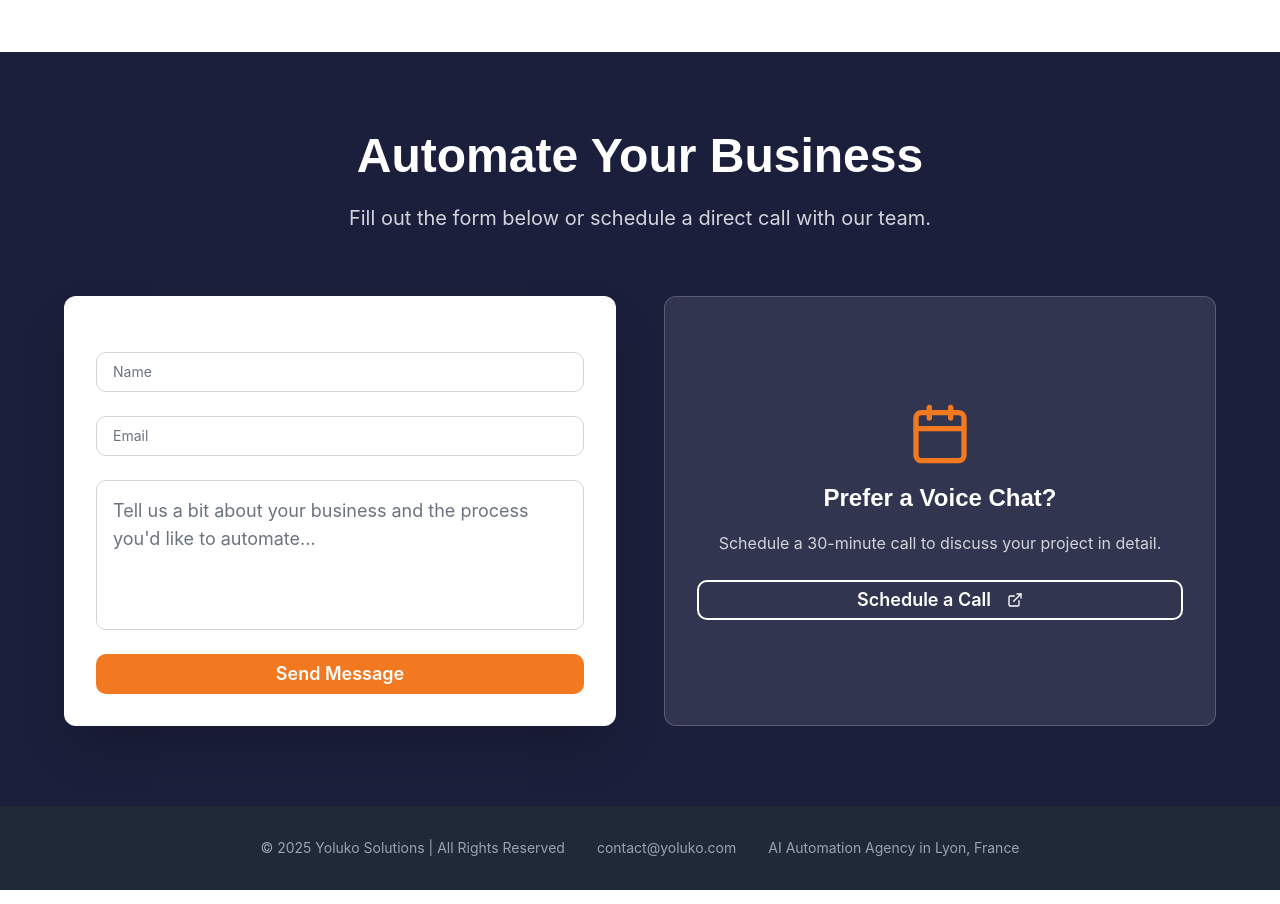
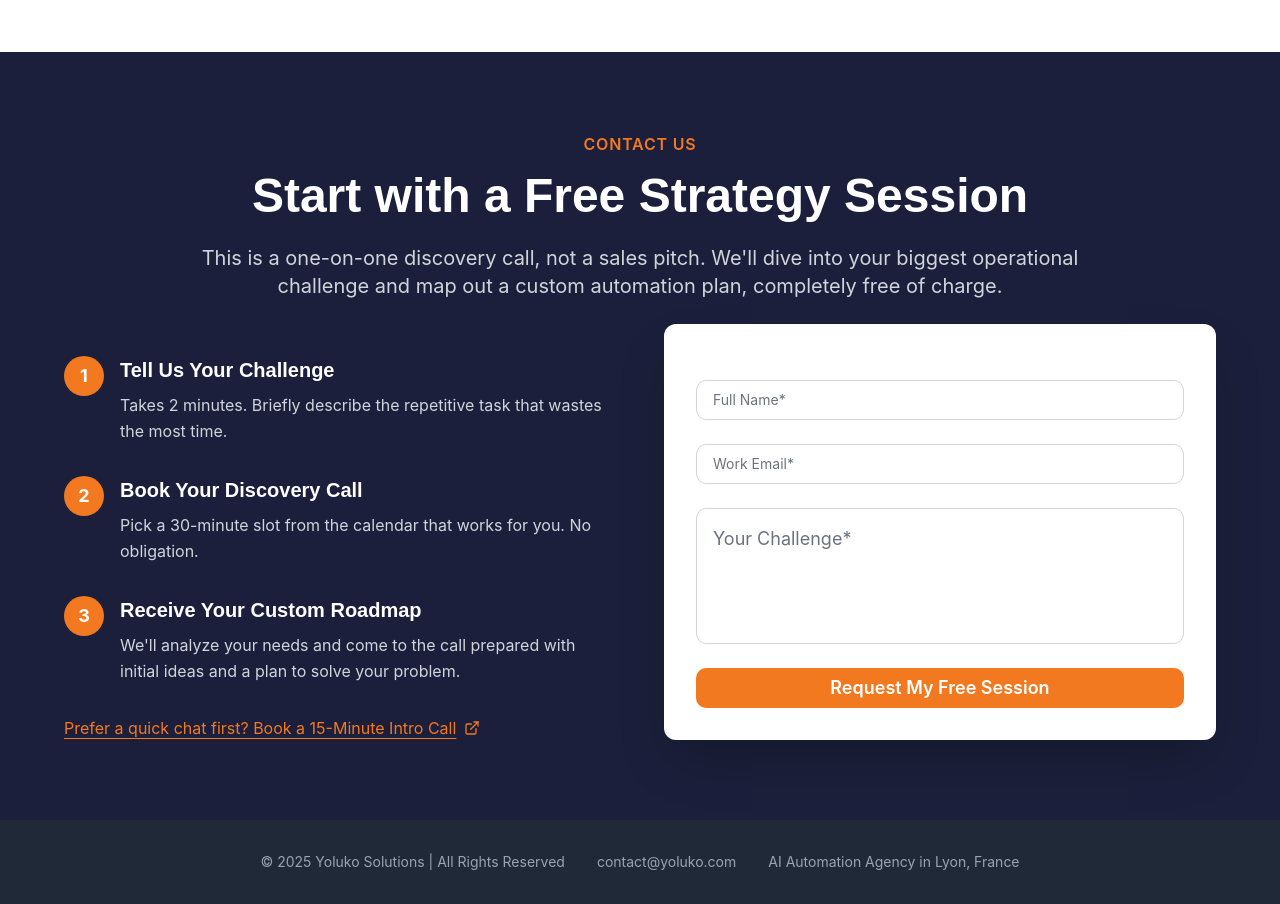
Before and after one commit to alexkocev/yoluko_website, a Next.js app: page /1 in a window 1280 px wide. Shown: the part 5760-6664 px from the top of the page. Built offline with nearby package versions, Linux system fonts and the light colour scheme; no server answers.

Commit message:
reformat the contact form

```diff
--- a/src/components/ContactSection.tsx
+++ b/src/components/ContactSection.tsx
@@ -3,21 +3,26 @@
 import { Button } from "@/components/ui/button";
 import { Input } from "@/components/ui/input";
 import { Textarea } from "@/components/ui/textarea";
-import { Calendar, ExternalLink } from "lucide-react";
+import { ExternalLink } from "lucide-react";
 
 interface ContactSectionProps {
   t: {
+    header: string;
     title: string;
     subtitle: string;
+    process_step1_title: string;
+    process_step1_desc: string;
+    process_step2_title: string;
+    process_step2_desc: string;
+    process_step3_title: string;
+    process_step3_desc: string;
     name_placeholder: string;
     email_placeholder: string;
-    message_placeholder: string;
+    challenge_placeholder: string;
     send_button: string;
+    quick_chat_link: string;
     toast_title: string;
     toast_description: string;
-    voice_chat_prompt_title: string;
-    voice_chat_prompt_desc: string;
-    voice_chat_cta: string;
   };
   lang: string;
 }
@@ -25,19 +30,90 @@ interface ContactSectionProps {
 export const ContactSection = ({t, lang}: ContactSectionProps) => {
   return (
     <section id="contact" className="py-20 px-4 md:px-6 bg-yoluko-navy">
-      <div className="container mx-auto">
-        <div className="text-center mb-16 animate-fade-in">
+      <div className="container mx-auto max-w-7xl">
+        {/* Header */}
+        <div className="text-center mb-6 animate-fade-in">
+          <p className="text-yoluko-orange text-sm sm:text-base font-semibold tracking-wider uppercase mb-4">
+            {t.header}
+          </p>
           <h2 className="text-3xl sm:text-4xl lg:text-5xl font-bold text-white mb-6">
             {t.title}
           </h2>
-          <p className="text-lg sm:text-xl text-gray-300 leading-relaxed">
+          <p className="text-lg sm:text-xl text-gray-300 leading-relaxed max-w-4xl mx-auto">
             {t.subtitle}
           </p>
         </div>
 
-        <div className="grid lg:grid-cols-2 gap-12 max-w-6xl mx-auto">
-          {/* Left Column - Contact Form */}
-          <div className="bg-white rounded-xl p-6 md:p-8 shadow-2xl animate-fade-in h-full flex flex-col">
+        <div className="grid lg:grid-cols-2 gap-12 max-w-6xl mx-auto lg:items-stretch">
+          {/* Left Column - Process Steps */}
+          <div className="animate-fade-in pt-8 flex flex-col h-full">
+            <div className="space-y-8 flex-1">
+              {/* Step 1 */}
+              <div className="flex gap-4">
+                <div className="flex-shrink-0">
+                  <div className="w-10 h-10 bg-yoluko-orange rounded-full flex items-center justify-center text-white font-bold text-lg">
+                    1
+                  </div>
+                </div>
+                <div>
+                  <h4 className="text-lg sm:text-xl font-bold text-white mb-2">
+                    {t.process_step1_title}
+                  </h4>
+                  <p className="text-gray-300 leading-relaxed">
+                    {t.process_step1_desc}
+                  </p>
+                </div>
+              </div>
+
+              {/* Step 2 */}
+              <div className="flex gap-4">
+                <div className="flex-shrink-0">
+                  <div className="w-10 h-10 bg-yoluko-orange rounded-full flex items-center justify-center text-white font-bold text-lg">
+                    2
+                  </div>
+                </div>
+                <div>
+                  <h4 className="text-lg sm:text-xl font-bold text-white mb-2">
+                    {t.process_step2_title}
+                  </h4>
+                  <p className="text-gray-300 leading-relaxed">
+                    {t.process_step2_desc}
+                  </p>
+                </div>
+              </div>
+
+              {/* Step 3 */}
+              <div className="flex gap-4">
+                <div className="flex-shrink-0">
+                  <div className="w-10 h-10 bg-yoluko-orange rounded-full flex items-center justify-center text-white font-bold text-lg">
+                    3
+                  </div>
+                </div>
+                <div>
+                  <h4 className="text-lg sm:text-xl font-bold text-white mb-2">
+                    {t.process_step3_title}
+                  </h4>
+                  <p className="text-gray-300 leading-relaxed">
+                    {t.process_step3_desc}
+                  </p>
+                </div>
+              </div>
+            </div>
+
+            {/* Quick Chat Link */}
+            <div className="pt-8">
+              <button
+                onClick={() => window.open("https://calendly.com/alexandre-yoluko/1to1", "_blank")}
+                className="text-yoluko-orange hover:text-yoluko-orange/80 underline underline-offset-4 transition-colors flex items-center gap-2 group"
+              >
+                {t.quick_chat_link}
+                <ExternalLink className="h-4 w-4 group-hover:scale-110 transition-transform" />
+              </button>
+            </div>
+          </div>
+
+          {/* Right Column - Contact Form */}
+          <div className="bg-white rounded-xl p-6 md:p-8 shadow-2xl animate-fade-in flex flex-col">
             <form
               acceptCharset="UTF-8"
               action="https://formspree.io/f/manbebwo"
@@ -45,7 +121,7 @@ export const ContactSection = ({t, lang}: ContactSectionProps) => {
               encType="multipart/form-data"
               autoComplete="on"
               target="_self"
-              className="space-y-6 flex-1 flex flex-col"
+              className="space-y-6 flex flex-col h-full"
               key={lang}
             >
               <input type="hidden" name="_next" value={`/${lang}/success`} />
@@ -69,13 +145,13 @@ export const ContactSection = ({t, lang}: ContactSectionProps) => {
                   className="w-full p-3 sm:p-4 text-base sm:text-lg border-gray-300 focus:border-yoluko-orange focus:ring-yoluko-orange text-gray-900 placeholder:text-gray-500"
                 />
               </div>
-              <div className="flex-1">
+              <div className="flex-1 flex flex-col">
                 <Textarea
-                  name="message"
+                  name="challenge"
                   required
                   autoComplete="off"
-                  className="w-full p-3 sm:p-4 text-base sm:text-lg border-gray-300 focus:border-yoluko-orange focus:ring-yoluko-orange resize-none h-full min-h-[150px] text-gray-900 placeholder:text-gray-500"
-                  placeholder={t.message_placeholder}
+                  className="w-full p-3 sm:p-4 text-base sm:text-lg border-gray-300 focus:border-yoluko-orange focus:ring-yoluko-orange resize-none flex-1 min-h-[120px] text-gray-900 placeholder:text-gray-500"
+                  placeholder={t.challenge_placeholder}
                 />
               </div>
               <Button
@@ -86,30 +162,6 @@ export const ContactSection = ({t, lang}: ContactSectionProps) => {
               </Button>
             </form>
           </div>
-
-          {/* Right Column - Direct Call Scheduling */}
-          <div className="text-center space-y-8 animate-fade-in h-full flex flex-col">
-            <div className="bg-white/10 backdrop-blur-sm rounded-xl p-6 md:p-8 border border-white/20 flex-1 flex flex-col justify-center">
-              <div className="mb-6">
-                <Calendar className="h-12 sm:h-16 w-12 sm:w-16 text-yoluko-orange mx-auto mb-4" />
-                <h3 className="text-xl sm:text-2xl font-bold text-white mb-4">
-                  {t.voice_chat_prompt_title}
-                </h3>
-                <p className="text-gray-300 leading-relaxed">
-                  {t.voice_chat_prompt_desc}
-                </p>
-              </div>
-
-              <Button
-                onClick={() => window.open("https://calendly.com/alexandre-yoluko/30min", "_blank")}
-                variant="outline"
-                className="bg-transparent border-2 border-white text-white hover:bg-white hover:text-yoluko-navy px-6 py-3 text-base sm:px-8 sm:py-4 sm:text-lg font-semibold group transition-all hover-scale"
-              >
-                {t.voice_chat_cta}
-                <ExternalLink className="ml-2 h-5 w-5 group-hover:scale-110 transition-transform" />
-              </Button>
-            </div>
-          </div>
         </div>
       </div>
     </section>
--- a/src/components/YolukoDifference.tsx
+++ b/src/components/YolukoDifference.tsx
@@ -38,7 +38,7 @@ export const YolukoDifference = ({t}: YolukoDifferenceProps) => {
             </div>
 
             <Button
-              onClick={() => window.open("https://calendly.com/alexandre-yoluko/30min", "_blank")}
+              onClick={() => window.open("https://calendly.com/alexandre-yoluko/1to1", "_blank")}
               className="bg-yoluko-orange hover:bg-yoluko-orange/90 text-white px-6 py-3 text-base sm:px-8 sm:py-4 sm:text-lg rounded-lg font-semibold group transition-all hover-scale"
             >
               {t.cta}
--- a/src/messages/en.json
+++ b/src/messages/en.json
@@ -129,17 +129,22 @@
     "a6": "Depending on complexity, a custom automation solution is typically ready in 2-6 weeks, with minimal disruption to your daily operations."
   },
   "ContactSection": {
-    "title": "Automate Your Business",
-    "subtitle": "Fill out the form below or schedule a direct call with our team.",
-    "name_placeholder": "Name",
-    "email_placeholder": "Email",
-    "message_placeholder": "Tell us a bit about your business and the process you'd like to automate...",
-    "send_button": "Send Message",
+    "header": "CONTACT US",
+    "title": "Start with a Free Strategy Session",
+    "subtitle": "This is a one-on-one discovery call, not a sales pitch. We'll dive into your biggest operational challenge and map out a custom automation plan, completely free of charge.",
+    "process_step1_title": "Tell Us Your Challenge",
+    "process_step1_desc": "Takes 2 minutes. Briefly describe the repetitive task that wastes the most time.",
+    "process_step2_title": "Book Your Discovery Call",
+    "process_step2_desc": "Pick a 30-minute slot from the calendar that works for you. No obligation.",
+    "process_step3_title": "Receive Your Custom Roadmap",
+    "process_step3_desc": "We'll analyze your needs and come to the call prepared with initial ideas and a plan to solve your problem.",
+    "name_placeholder": "Full Name*",
+    "email_placeholder": "Work Email*",
+    "challenge_placeholder": "Your Challenge*",
+    "send_button": "Request My Free Session",
+    "quick_chat_link": "Prefer a quick chat first? Book a 15-Minute Intro Call",
     "toast_title": "Message Sent!",
-    "toast_description": "We'll get back to you soon.",
-    "voice_chat_prompt_title": "Prefer a Voice Chat?",
-    "voice_chat_prompt_desc": "Schedule a 30-minute call to discuss your project in detail.",
-    "voice_chat_cta": "Schedule a Call"
+    "toast_description": "We'll get back to you soon."
   },
   "success_page": {
     "title": "Message Sent!",
--- a/src/messages/fr.json
+++ b/src/messages/fr.json
@@ -129,17 +129,22 @@
     "a6": "Entre 2 et 6 semaines selon la complexité du projet, avec un impact minimal sur vos opérations quotidiennes pour une solution d'automatisation sur mesure."
   },
   "ContactSection": {
-    "title": "Automatisez votre entreprise avec une agence d'automatisation IA de premier plan",
-    "subtitle": "Remplissez le formulaire ci-dessous ou planifiez un appel directement avec notre équipe.",
-    "name_placeholder": "Nom",
-    "email_placeholder": "Email",
-    "message_placeholder": "Parlez-nous de votre entreprise et du process que vous souhaitez automatiser...",
-    "send_button": "Envoyer le message",
+    "header": "CONTACTEZ-NOUS",
+    "title": "Commencez par une Session Stratégique Gratuite",
+    "subtitle": "Il s'agit d'un appel de découverte en tête-à-tête, pas d'un argumentaire de vente. Nous analyserons votre plus grand défi opérationnel et élaborerons un plan d'automatisation personnalisé, entièrement gratuit.",
+    "process_step1_title": "Décrivez-nous Votre Défi",
+    "process_step1_desc": "Prend 2 minutes. Décrivez brièvement la tâche répétitive qui vous fait perdre le plus de temps.",
+    "process_step2_title": "Réservez Votre Appel de Découverte",
+    "process_step2_desc": "Choisissez un créneau de 30 minutes dans le calendrier qui vous convient. Aucune obligation.",
+    "process_step3_title": "Recevez Votre Feuille de Route Personnalisée",
+    "process_step3_desc": "Nous analyserons vos besoins et viendrons à l'appel préparés avec des idées initiales et un plan pour résoudre votre problème.",
+    "name_placeholder": "Nom Complet*",
+    "email_placeholder": "Email Professionnel*",
+    "challenge_placeholder": "Votre Défi*",
+    "send_button": "Demander Ma Session Gratuite",
+    "quick_chat_link": "Vous préférez un chat rapide d'abord ? Réservez un Appel d'Introduction de 15 Minutes",
     "toast_title": "Message envoyé !",
-    "toast_description": "Nous vous répondrons bientôt.",
-    "voice_chat_prompt_title": "Vous préférez un chat vocal ?",
-    "voice_chat_prompt_desc": "Planifiez un appel de 30 minutes pour discuter de votre projet en détail.",
-    "voice_chat_cta": "Planifier un appel"
+    "toast_description": "Nous vous répondrons bientôt."
   },
   "success_page": {
     "title": "Message Envoyé !",
```
Also changed, not shown: vercel.json.
